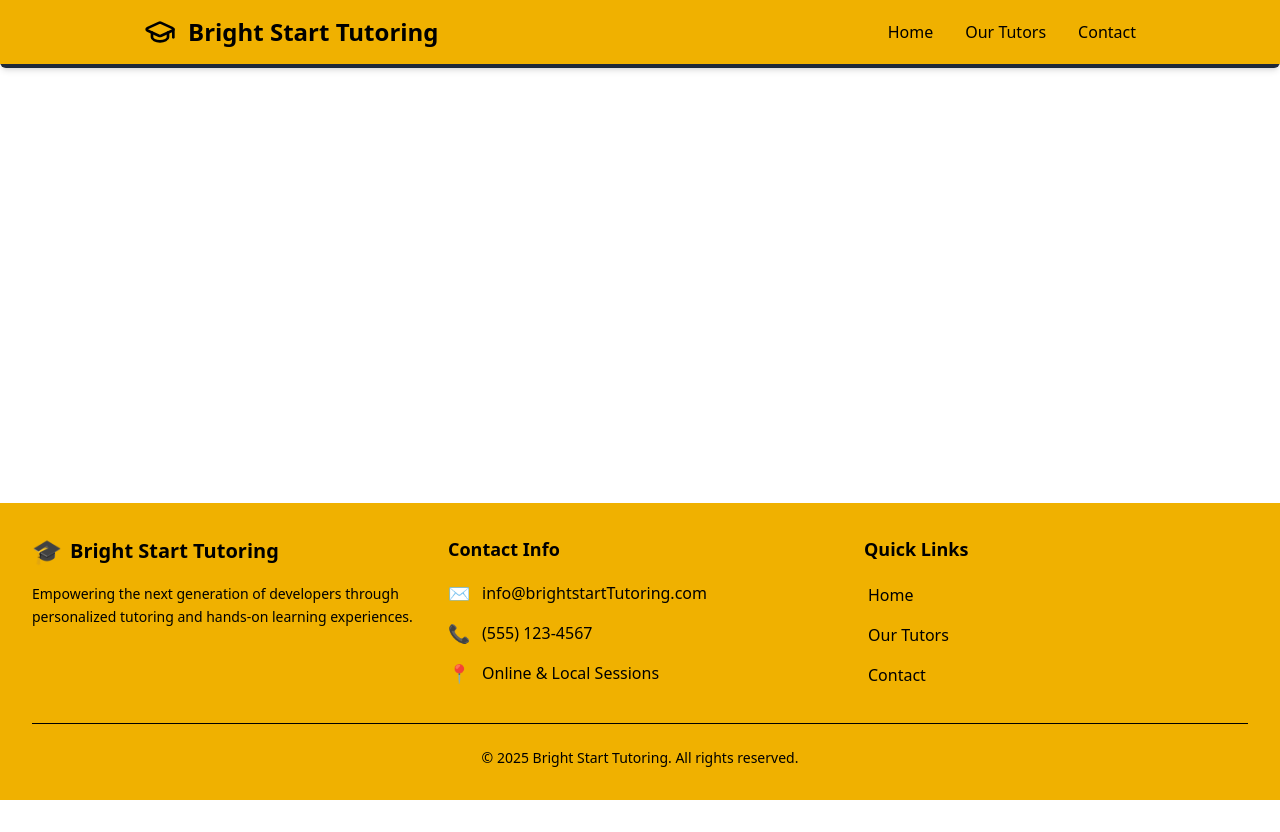
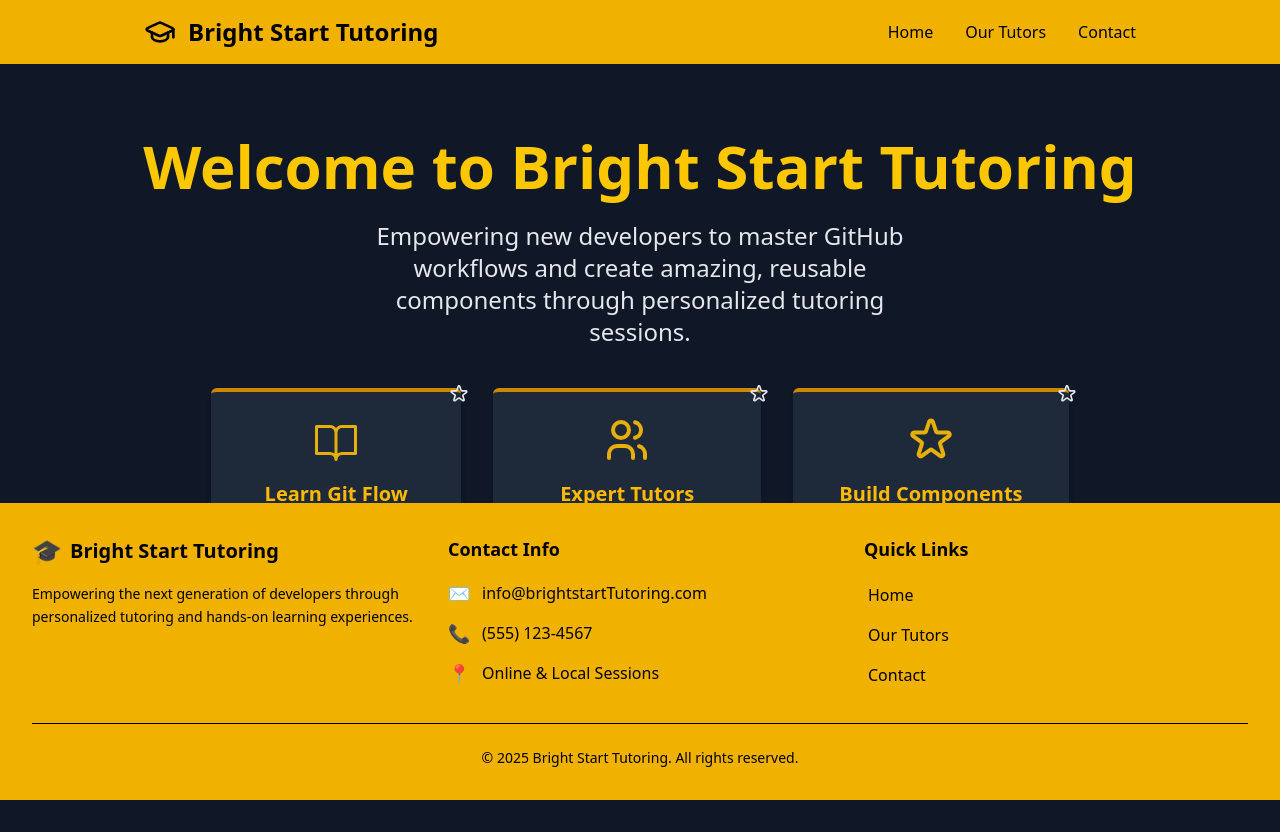
Before and after one commit to rblaylock-banyanlabs/brightstart-tutoring, a React (Vite) app: page / in a window 1280 px wide. Before the commit the page ends 800 px from the top, so only its background shows below. Built offline with nearby package versions, Linux system fonts and the light colour scheme.

Commit message:
Creates contact modal. Adds commented useState code at the top of contactform.jsx to be added later for functionality. Adds svgs.

```diff
--- a/index.html
+++ b/index.html
@@ -5,6 +5,9 @@
     <link rel="icon" type="image/svg+xml" href="/vite.svg" />
     <meta name="viewport" content="width=device-width, initial-scale=1.0" />
     <title>Bright Start Tutoring</title>
+    <link rel="preconnect" href="https://fonts.googleapis.com">
+<link rel="preconnect" href="https://fonts.gstatic.com" crossorigin>
+<link href="https://fonts.googleapis.com/css2?family=Roboto:ital,wght@0,100..900;1,100..900&display=swap" rel="stylesheet">
   </head>
   <body>
     <div id="root"></div>
--- a/src/App.css
+++ b/src/App.css
@@ -1,3 +1,14 @@
 html {
   scroll-behavior: smooth;
 }
+
+
+
+.roboto-contact {
+  font-family: "Roboto", sans-serif;
+  font-optical-sizing: auto;
+  font-weight: 100;
+  font-style: normal;
+  font-variation-settings:
+    "wdth" 100;
+}
--- a/src/App.jsx
+++ b/src/App.jsx
@@ -1,6 +1,6 @@
 import Header from "./components/Header"
-import Card from "./components/Card"
-import './App.css'
+import Hero from "./components/Hero";
+// import ContactForm from "./components/modals/ContactForm";
 import Footer from "./components/Footer";
 import "./App.css";
 
@@ -8,7 +8,8 @@ function App() {
   return (
     <>
       <Header />
-      <Card />
+      <Hero />
+      {/* <ContactForm /> */}
       <Footer />
     </>
   );
--- a/src/components/Card.jsx
+++ b/src/components/Card.jsx
@@ -5,7 +5,7 @@ const Card = ({ title, description, icon: Icon, children, className = "" }) => {
   return (
     <div
       className={
-        "bg-gray-800 rounded-md p-6 text-center flex flex-col items-center justify-center gap-4 shadow-md transition hover:shadow-lg hover:scale-[1.01] duration-200 " +
+        "relative bg-gray-800 rounded-md p-6 text-center flex flex-col items-center justify-center gap-4 shadow-md transition hover:shadow-lg hover:scale-[1.01] duration-200 " +
         "border-t-4 border-yellow-600 " +
         className
       }
@@ -16,7 +16,7 @@ const Card = ({ title, description, icon: Icon, children, className = "" }) => {
       {Icon && <Icon className="w-12 h-12 text-[#e6af09]" aria-hidden="true" />}
       <h3 className="text-xl font-bold text-amber-400">{title}</h3>
       <p className="text-[#c8ccd6] text-base">{description}</p>
-      {children && <div>{children}</div>}
+      {children && <div className="absolute -top-2 -right-2">{children}</div>}
     </div>
   );
 };
--- a/src/components/Header.jsx
+++ b/src/components/Header.jsx
@@ -33,9 +33,9 @@ const Header = () => {
             >
               <path
                 stroke="currentColor"
-                stroke-linecap="round"
-                stroke-linejoin="round"
-                stroke-width="2"
+                strokeLinecap="round"
+                strokeLinejoin="round"
+                strokeWidth="2"
                 d="M1 1h15M1 7h15M1 13h15"
               />
             </svg>
--- a/src/components/Hero.jsx
+++ b/src/components/Hero.jsx
@@ -0,0 +1,51 @@
+import Card from "./Card";
+import { PiBookOpen } from "react-icons/pi";
+import { TbUsers } from "react-icons/tb";
+import { HiOutlineStar } from "react-icons/hi";
+
+const Hero = () => {
+  const heroCards = [
+    {
+      icon: PiBookOpen,
+      title: "Learn Git Flow",
+      description: "Master GitHub workflows and version control best practices",
+    },
+    {
+      icon: TbUsers,
+      title: "Expert Tutors",
+      description: "Learn from experienced developers who care about your success",
+    },
+    {
+      icon: HiOutlineStar,
+      title: "Build Components",
+      description: "Create reusable, maintainable components following best practices",
+    },
+  ];
+
+  return (
+    <div className="mt-16 bg-gray-900 pb-16">
+      <h1 className="pt-18 font-bold text-yellow-400 text-center text-6xl">
+        Welcome to Bright Start Tutoring
+      </h1>
+      <h2 className="text-gray-200 mx-auto text-lg md:text-xl lg:text-2xl text-center pt-6 max-w-[80vw] lg:max-w-[42vw]">
+        Empowering new developers to master GitHub workflows and create amazing,
+        reusable components through personalized tutoring sessions.
+      </h2>
+          <div className="flex flex-col md:flex-row justify-center mx-auto mt-10 gap-8 md:max-w-[90vw] lg:max-w-[67vw]">
+      {heroCards.map(({ icon: Icon, title, description }, idx) => (
+        <Card
+          key={title}
+          title={title}
+          description={description}
+          icon={Icon}
+          >
+          <HiOutlineStar className="text-gray-200" size={20} aria-label="Featured" />
+        </Card>
+      ))}
+    </div>
+    <div className="mt-12 bg-yellow-500 text-center hover:bg-yellow-600 text-black font-bold text-lg rounded-full px-6 py-2 mx-auto w-1/2 md:w-1/3 lg:w-1/8">Start Learning Today</div>
+    </div>
+  );
+};
+
+export default Hero;
--- /dev/null
+++ b/src/components/modals/ContactForm.jsx
@@ -0,0 +1,124 @@
+import { LuUser } from "react-icons/lu";
+import { LuMail } from "react-icons/lu";
+import { LuMessageSquare } from "react-icons/lu";
+import { LuSend } from "react-icons/lu";
+
+//MEET THE TUTORS PAGE
+//import { useState } from "react";
+// import ContactForm from "./modals/ContactForm"
+// const [ showContactForm, setShowContactForm ] = useState(false)
+//on the Email button
+// onClick={() => setShowContactForm(true)}
+//on the bottom of the page inside the return
+// {showContactForm && (
+//   <ContactForm setShowContactForm={setShowContactForm} />
+
+const ContactForm = ({ setShowContactForm }) => {
+  return (
+    <>
+      {/* <!-- Main modal --> */}
+      <div
+        id="authentication-modal"
+        tabIndex="-1"
+        aria-hidden="true"
+        className="overflow-y-auto overflow-x-hidden fixed top-0 right-0 left-0 z-50 justify-center items-center w-full md:inset-0 h-[calc(100%-1rem)] max-h-full"
+      >
+        <div className="roboto-contact relative w-full max-w-lg max-h-full bg-slate-800 px-6 py-6 border-2 border-[#D6A60D] rounded-lg">
+          {/* <!-- Modal content --> */}
+          <div className="relative rounded-lg shadow-sm">
+            {/* <!-- Modal header --> */}
+            <h2 className="mb-1 text-xl font-bold text-yellow-400">
+              Send a Message
+            </h2>
+            <p className="mb-3 lg:mb-6 font-normal text-[#C8C9C2] sm:text-sm text-lg tracking-wide">
+              Send a message for questions, scheduling, or course information.
+            </p>
+            {/* <!-- Modal body --> */}
+            <div>
+              <form className="space-y-5" action="#">
+                <div>
+                  <div className="flex text-[#C8C9C2]">
+                    <div className="">
+                      <LuUser size={15} />
+                    </div>
+                    <label
+                      htmlFor="name"
+                      className="block ml-2 mb-1 text-sm font-medium"
+                    >
+                      Your Name *
+                    </label>
+                  </div>
+                  <input
+                    type="text"
+                    id="name"
+                    className="required shadow-sm bg-slate-700 border border-gray-500 text-slate-50 text-sm rounded-lg focus:ring-primary-500 focus:border-primary-500 block w-full p-2.5"
+                    placeholder="Enter your full name"
+                    required
+                  />
+                </div>
+
+                <div>
+                  <div className="flex text-[#C8C9C2]">
+                    <div className="">
+                      <LuMail size={15} />
+                    </div>
+                    <label
+                      htmlFor="email"
+                      className="block mb-1 ml-2 text-sm font-medium"
+                    >
+                      Email Address *
+                    </label>
+                  </div>
+                  <input
+                    type="email"
+                    id="email"
+                    className="required shadow-sm bg-slate-700 border border-gray-500 text-slate-50 text-sm rounded-lg focus:ring-primary-500 focus:border-primary-500 block w-full p-2.5"
+                    placeholder="your.email@example.com"
+                    required
+                  />
+                </div>
+
+                <div className="sm:col-span-2">
+                  <div className="flex text-[#C8C9C2]">
+                    <div className="">
+                      <LuMessageSquare size={15} />
+                    </div>
+                    <label
+                      htmlFor="message"
+                      className="block mb-1 ml-2 text-sm font-medium"
+                    >
+                      Message *
+                    </label>
+                  </div>
+                  <textarea
+                    id="message"
+                    rows="6"
+                    className="required shadow-sm bg-slate-700 border border-gray-500 text-slate-50 text-sm rounded-lg focus:ring-primary-500 focus:border-primary-500 block w-full p-2.5"
+                    placeholder="Send us a message..."
+                  ></textarea>
+                </div>
+
+                <button
+                  onClick={() => {
+                    setShowContactForm(false);
+                  }}
+                  type="submit"
+                  className="mt-6 w-full bg-yellow-500 hover:bg-yellow-600 focus:ring-4 focus:outline-none focus:ring-blue-300 font-medium rounded-md text-sm px-5 py-2.5 text-center"
+                >
+                  <LuSend className="inline mr-4 text-black" />
+                  Send Message
+                </button>
+                <div className="text-sm font-medium text-[#909DA9]">
+                  * All fields are required. You will receive a response within
+                  24 hours.
+                </div>
+              </form>
+            </div>
+          </div>
+        </div>
+      </div>
+    </>
+  );
+};
+
+export default ContactForm;
```
Also changed, not shown: src/components/ContactForm.jsx (deleted).
